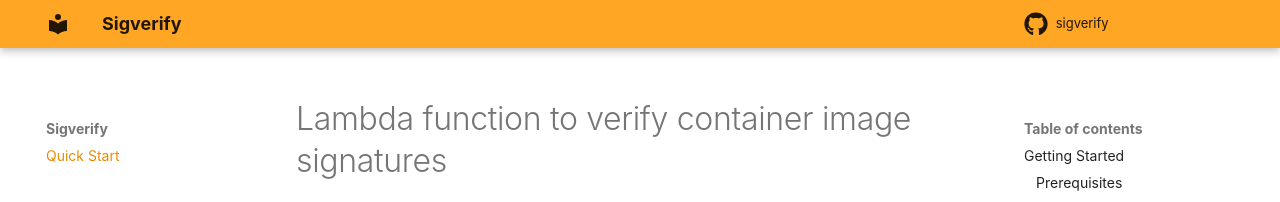
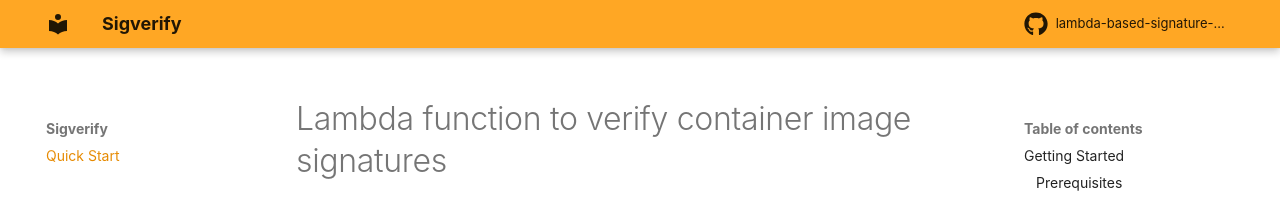
Before and after one commit to aws-samples/lambda-based-signature-verification, an MkDocs documentation site: the page built from docs/index.md, in a window 1280 px wide. Shown: the top 202 px of the page. Built offline with MkDocs 1.6.1 and Material for MkDocs 9.7.7, drawn with Linux system fonts in a browser that asks for light colours; some web fonts are replaced; comment, search, counter and statistics services are not loaded.

Commit message:
update url on mkdocs.yaml

```diff
--- a/mkdocs.yml
+++ b/mkdocs.yml
@@ -2,9 +2,9 @@ site_name: Sigverify
 docs_dir: 'docs/'
 copyright: 'Copyright &copy; Amazon 2023'
 site_author: 'AWS'
-site_url: 'https://arvindsoni80.github.io/sigverify'
-repo_name: 'sigverify'
-repo_url: 'https://github.com/arvindsoni80/sigverify'
+site_url: 'https://aws-samples.github.io/lambda-based-signature-verification'
+repo_name: 'lambda-based-signature-verification'
+repo_url: 'https://github.com/aws-samples/lambda-based-signature-verification'
 nav:
   - Quick Start: index.md
 
```
